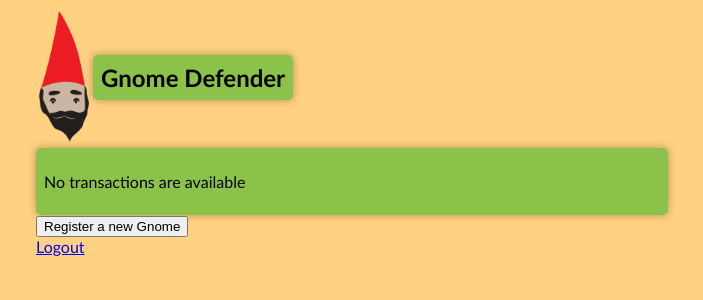
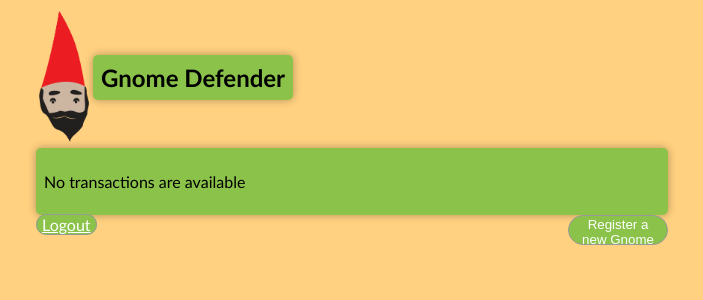
Before and after one commit to GnomeInc/Gnome-Defender, a Django app: page /tracker/ in a window 1280 px wide. Shown: the top 300 px of the page, without its empty margins (288-991 px from the left). Run offline with Django 3.2, Linux system fonts and the light colour scheme; the visitor is signed in with stand-in values (Sample User, id 1); data that the repository does not hold is empty; parts of the project's set-up code (start-up, migrations or seed data) failed here and were passed over.

```diff
--- a/tracker/static/tracker/stylesheets/main.css
+++ b/tracker/static/tracker/stylesheets/main.css
@@ -44,3 +44,20 @@ h1          {
     margin-right: auto;
     width: 50%;
 }
+
+a.button, button    {
+    width: 100px;
+    background: #8BC34A;
+    padding-left: 5px;
+    padding-right: 5px;
+    color:  #fff;
+    height: 30px;
+    border-radius: 15px;
+    -webkit-border-radius: 15px;
+    -moz-border-radius: 15px;
+    border: 1px solid #999;
+}
+
+button  {
+    float: right;
+}
--- a/tracker/templates/tracker/index.html
+++ b/tracker/templates/tracker/index.html
@@ -30,15 +30,15 @@
         {% endif %}
     </section>
         <form action="{% url 'tracker:add_gnome' %}" method="get">
-            <input type="submit" value="Register a new Gnome" />
+            <button name="submit" type="submit">Register a new Gnome</button>
         </form>
     {% endif %}
 
 
 {% if user.is_authenticated %}
-    <a href="{% url 'tracker:logout' %}">Logout</a>
+    <a class="button" href="{% url 'tracker:logout' %}">Logout</a>
 {% else %}
-    <a href="{% url 'tracker:login' %}">Login</a>
+    <a class="button" href="{% url 'tracker:login' %}">Login</a>
 {% endif %}
 
 
--- a/tracker/templates/tracker/login.html
+++ b/tracker/templates/tracker/login.html
@@ -20,7 +20,7 @@
         {% csrf_token %}
         <label for="username">Username:</label><input type="text" id="username" name="username" value="" size="50" /><br />
         <label for="password">Password:</label><input type="password" id="password" name="password" value="" size="50"><br />
-        <input type="submit" value="Login" />
+        <button name="submit" type="submit">Submit</button>
     </form>
 
 </article>
```
Also changed, not shown: gnome_defender/settings.py (+4 -4 lines), README.md.
